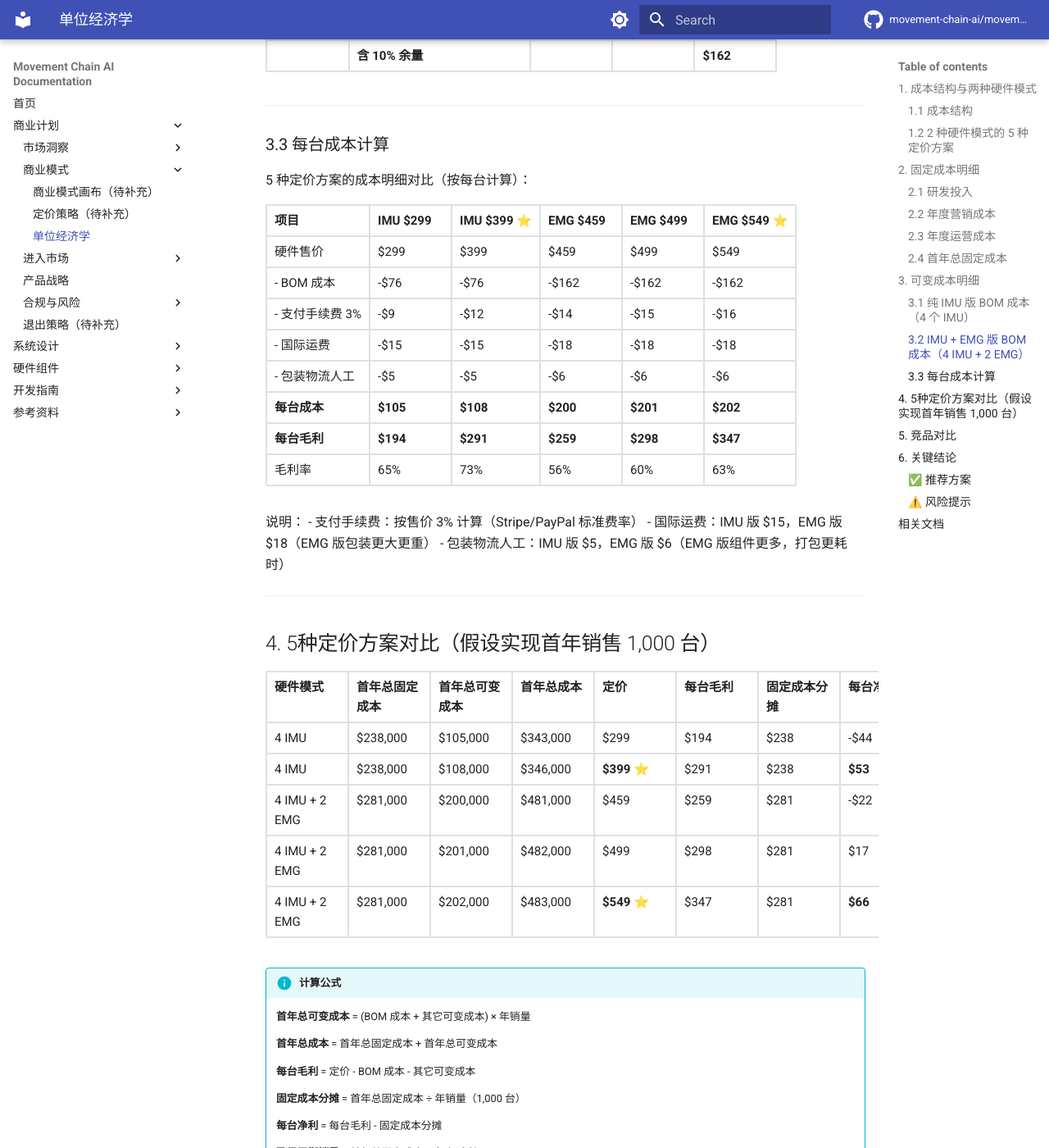
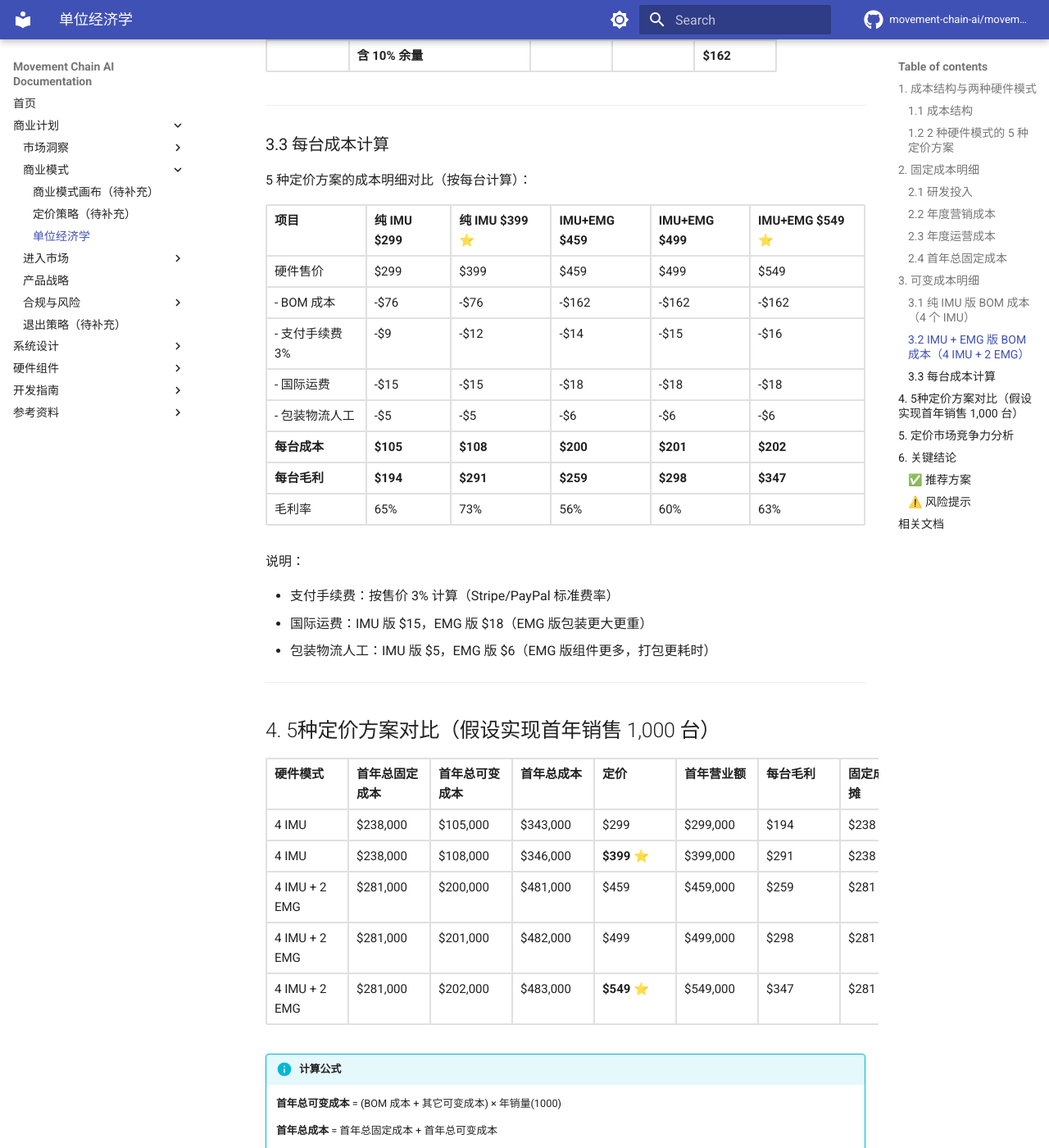
Before and after one commit to movement-chain-ai/movement-chain-docs, an MkDocs documentation site: the page built from docs/zh/business-plan/business-model/unit-economics.md, in a window 1280 px wide and 1400 px high, scrolled down 4518 px. Shown: the whole window at 82% size. Built offline with MkDocs 1.6.1 and Material for MkDocs 9.7.7, drawn with Linux system fonts in a browser that asks for light colours; comment, search, counter and statistics services are not loaded; the version menu is left out.

Commit message:
docs: 优化单位经济学表格展示
- 表头添加"纯 IMU"和"IMU+EMG"前缀，增强可读性
- 添加"首年营业额"列
- 修复"说明"部分的 Markdown 格式
- 将"竞品对比"更名为"定价市场竞争力分析"

🤖 Generated with [Claude Code](https://claude.com/claude-code)

Co-Authored-By: Claude Opus 4.5 <noreply@anthropic.com>

```diff
--- a/docs/zh/business-plan/business-model/unit-economics.md
+++ b/docs/zh/business-plan/business-model/unit-economics.md
@@ -150,8 +150,8 @@
 
 5 种定价方案的成本明细对比（按每台计算）：
 
-| 项目 | IMU $299 | IMU $399 ⭐ | EMG $459 | EMG $499 | EMG $549 ⭐ |
-|------|----------|-------------|----------|----------|-------------|
+| 项目 | 纯 IMU $299 | 纯 IMU $399 ⭐ | IMU+EMG $459 | IMU+EMG $499 | IMU+EMG $549 ⭐ |
+|------|-------------|----------------|--------------|--------------|----------------|
 | 硬件售价 | $299 | $399 | $459 | $499 | $549 |
 | - BOM 成本 | -$76 | -$76 | -$162 | -$162 | -$162 |
 | - 支付手续费 3% | -$9 | -$12 | -$14 | -$15 | -$16 |
@@ -162,24 +162,25 @@
 | 毛利率 | 65% | 73% | 56% | 60% | 63% |
 
 说明：
- - 支付手续费：按售价 3% 计算（Stripe/PayPal 标准费率）
- - 国际运费：IMU 版 $15，EMG 版 $18（EMG 版包装更大更重）
- - 包装物流人工：IMU 版 $5，EMG 版 $6（EMG 版组件更多，打包更耗时）
+
+- 支付手续费：按售价 3% 计算（Stripe/PayPal 标准费率）
+- 国际运费：IMU 版 $15，EMG 版 $18（EMG 版包装更大更重）
+- 包装物流人工：IMU 版 $5，EMG 版 $6（EMG 版组件更多，打包更耗时）
 
 ---
 
 ## 4. 5种定价方案对比（假设实现首年销售 1,000 台）
 
-| 硬件模式 | 首年总固定成本 | 首年总可变成本 | 首年总成本 | 定价 | 每台毛利 | 固定成本分摊 | 每台净利 | 首年净利润 | 首年净利率 | 盈亏平衡销量 |
-|----------|----------------|----------------|------------|------|----------|--------------|----------|----------|--------|-------------|
-| 4 IMU | $238,000 | $105,000 | $343,000 | $299 | $194 | $238 | -$44 | -$44,000 | -15% | 1,227 台 |
-| 4 IMU | $238,000 | $108,000 | $346,000 | **$399** ⭐ | $291 | $238 | **$53** | +$53,000 | **+13%** | 818 台 |
-| 4 IMU + 2 EMG | $281,000 | $200,000 | $481,000 | $459 | $259 | $281 | -$22 | -$22,000 | -5% | 1,085 台 |
-| 4 IMU + 2 EMG | $281,000 | $201,000 | $482,000 | $499 | $298 | $281 | $17 | +$17,000 | +3% | 943 台 |
-| 4 IMU + 2 EMG | $281,000 | $202,000 | $483,000 | **$549** ⭐ | $347 | $281 | **$66** | +$66,000 | **+12%** | 810 台 |
+| 硬件模式 | 首年总固定成本 | 首年总可变成本 | 首年总成本 | 定价 | 首年营业额 | 每台毛利 | 固定成本分摊 | 每台净利 | 首年净利润 | 首年净利率 | 盈亏平衡销量 |
+|----------|----------------|----------------|------------|------|------------|----------|--------------|----------|----------|--------|-------------|
+| 4 IMU | $238,000 | $105,000 | $343,000 | $299 | $299,000 | $194 | $238 | -$44 | -$44,000 | -15% | 1,227 台 |
+| 4 IMU | $238,000 | $108,000 | $346,000 | **$399** ⭐ | $399,000 | $291 | $238 | **$53** | +$53,000 | **+13%** | 818 台 |
+| 4 IMU + 2 EMG | $281,000 | $200,000 | $481,000 | $459 | $459,000 | $259 | $281 | -$22 | -$22,000 | -5% | 1,085 台 |
+| 4 IMU + 2 EMG | $281,000 | $201,000 | $482,000 | $499 | $499,000 | $298 | $281 | $17 | +$17,000 | +3% | 943 台 |
+| 4 IMU + 2 EMG | $281,000 | $202,000 | $483,000 | **$549** ⭐ | $549,000 | $347 | $281 | **$66** | +$66,000 | **+12%** | 810 台 |
 
 !!! info "计算公式"
-    **首年总可变成本** = (BOM 成本 + 其它可变成本) × 年销量
+    **首年总可变成本** = (BOM 成本 + 其它可变成本) × 年销量(1000)
 
     **首年总成本** = 首年总固定成本 + 首年总可变成本
 
@@ -206,7 +207,7 @@
 
 ---
 
-## 5. 竞品对比
+## 5. 定价市场竞争力分析
 
 | 产品 | 售价 | 传感器 | 特点 |
 |------|------|--------|------|
```
